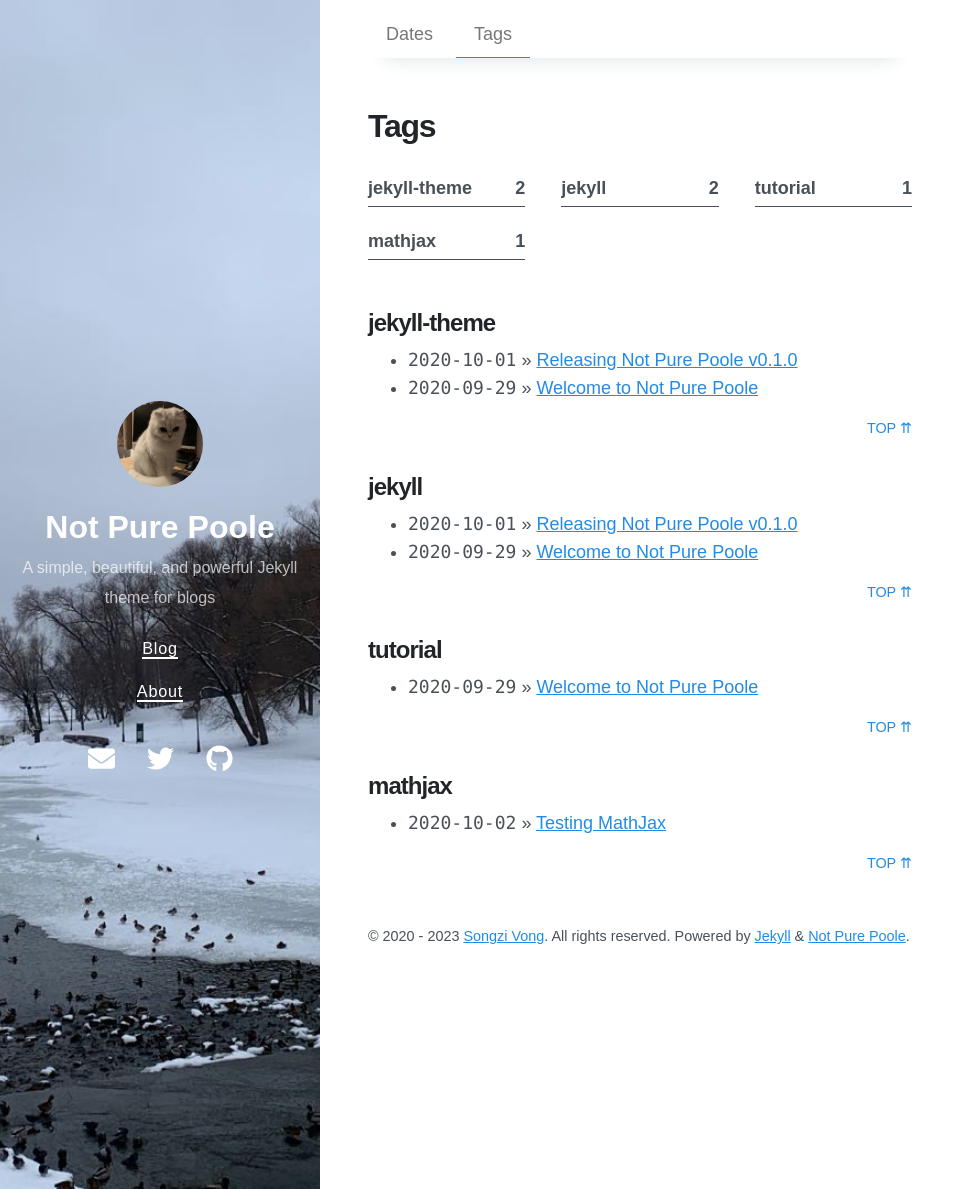
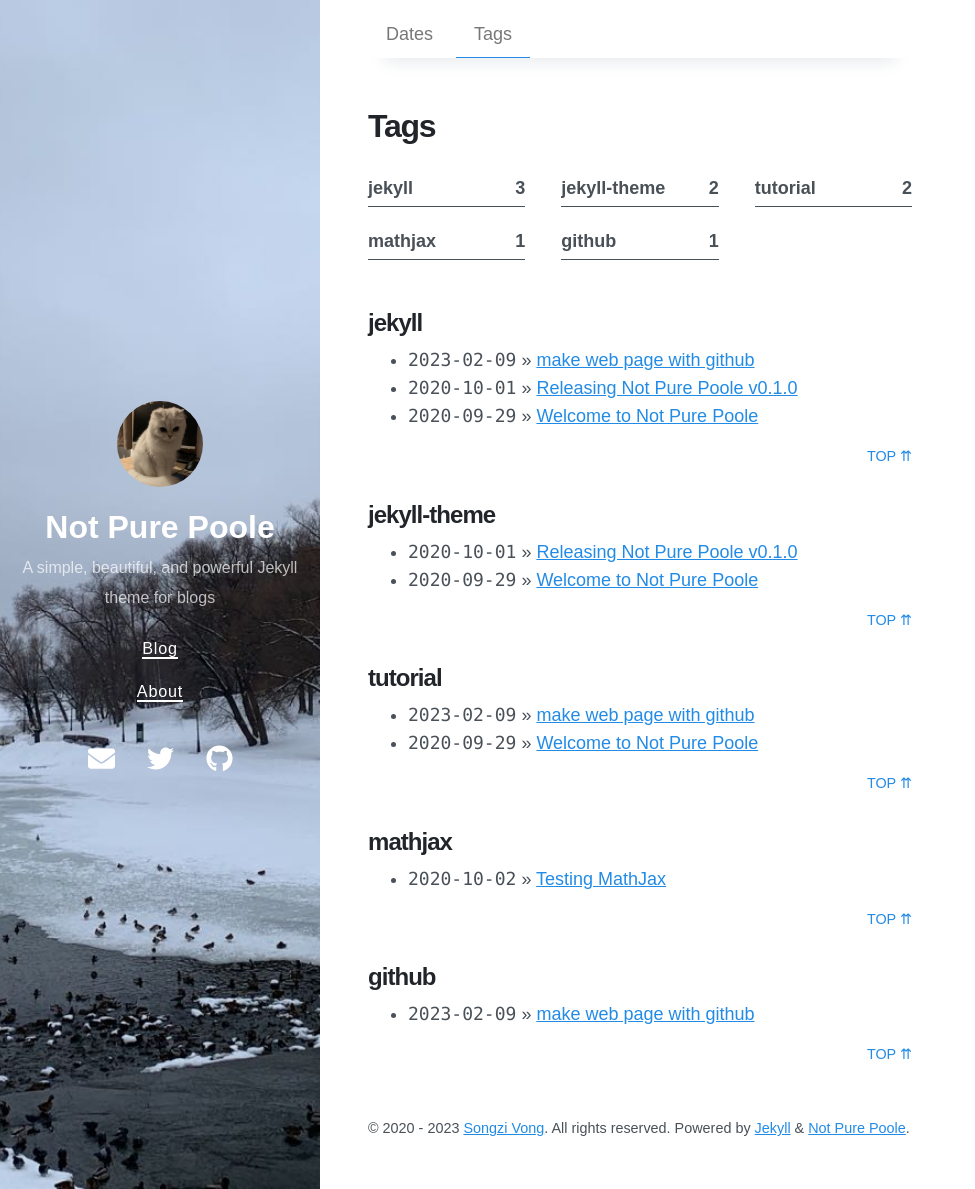
Before and after one commit to Oypgnoes/Oypgnoes.github.io, a Jekyll site: the page built from tags.md, in a window 1280 px wide and 1189 px high. Shown: the whole window, without its empty margins (0-975 px from the left). Built offline with Jekyll 4.4.1, drawn with Linux system fonts in a browser that asks for light colours; nearby versions of some CDN libraries.

Commit message:
homepage

```diff
--- /dev/null
+++ b/_posts/2023-02-09-github-webpage.md
@@ -0,0 +1,8 @@
+---
+layout: post
+title: make web page with github
+date: 2023-02-09 09:00 +0800
+last_modified_at: 2023-02-09 09:00 +0800
+tags: [github, jekyll, tutorial]
+toc:  true
+---
```
Also changed, not shown: about.md (+1 -1 lines).
